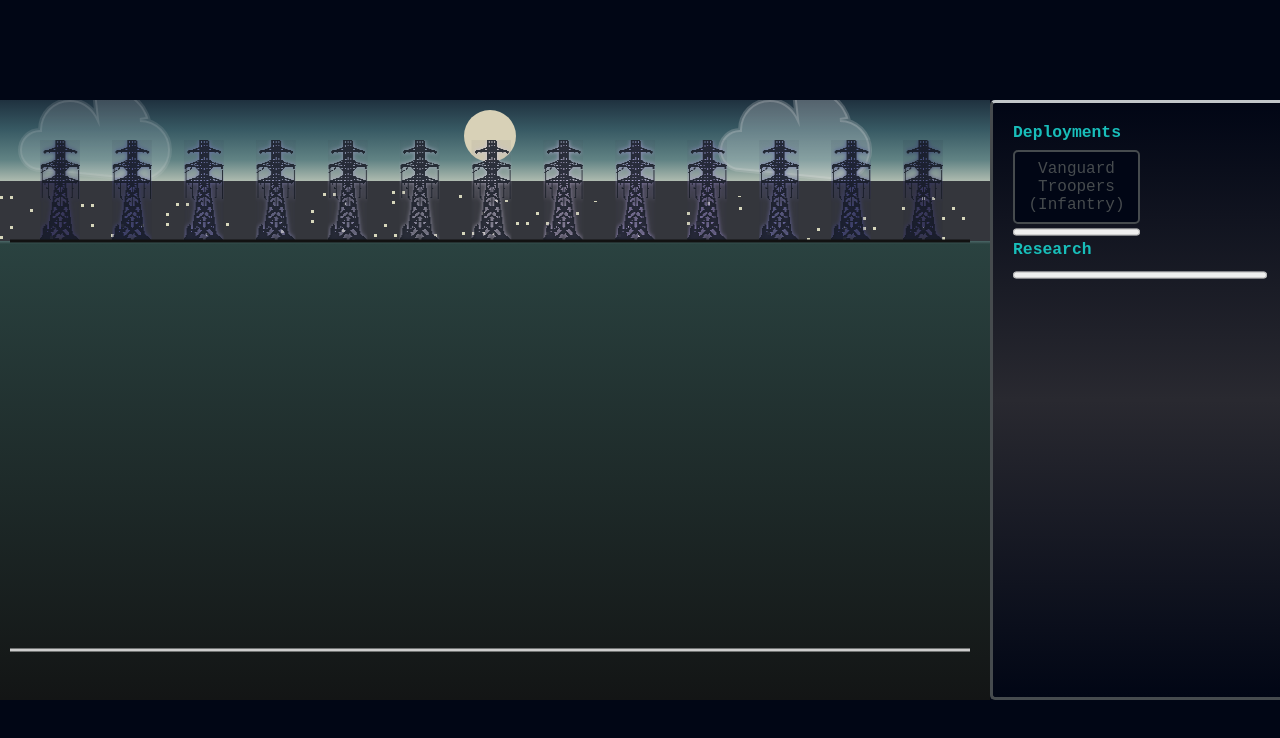
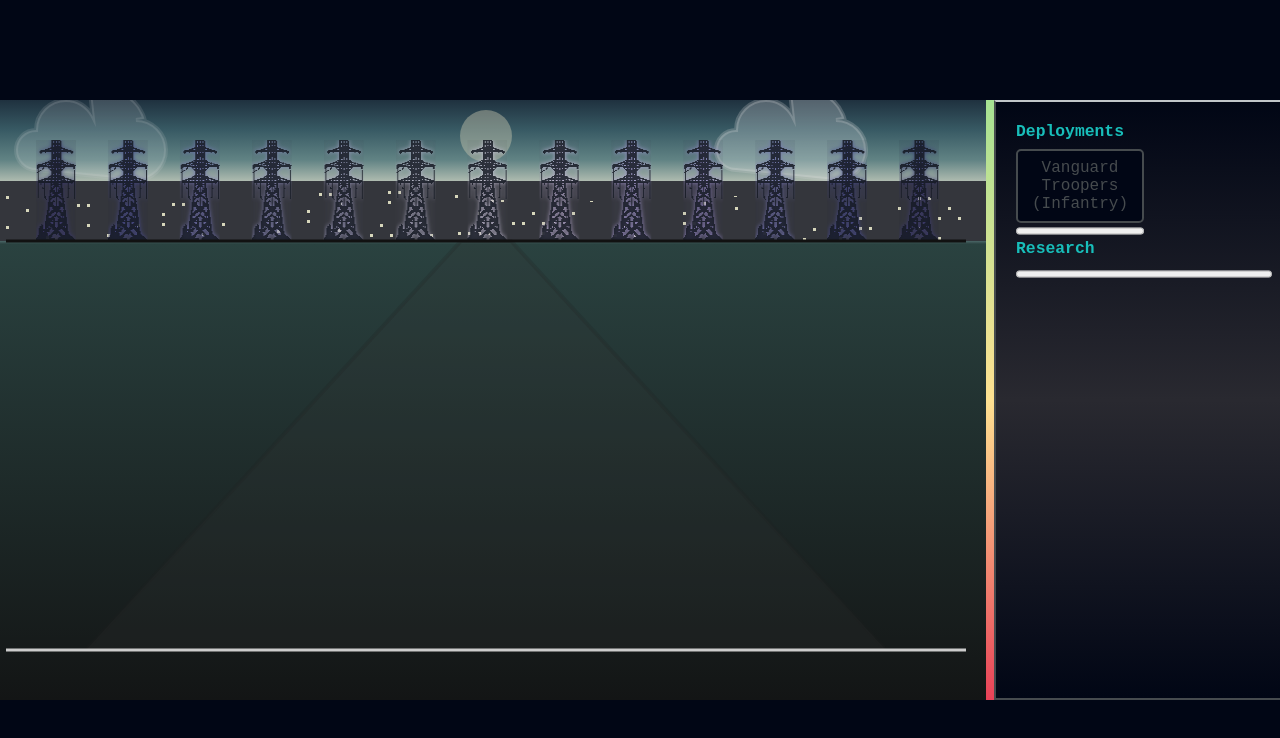
Before and after one commit to hseager/exilium, a website built with Vite: page index.html in a window 1280 px wide. Built offline with nearby package versions, Linux system fonts and the light colour scheme.

Commit message:
Added health bar

```diff
--- a/index.html
+++ b/index.html
@@ -7,6 +7,10 @@
 <html>
   <body>
     <canvas id="c2d" width="1000" height="600"></canvas>
+    <section class="damage-meter">
+      <div class="damage"></div>
+      <div class="current-health"></div>
+    </section>
     <section class="controls">
       <h3 class="m-0">Deployments</h3>
       <div class="grid">
--- a/src/core/config.ts
+++ b/src/core/config.ts
@@ -69,7 +69,7 @@ export function getFactionTheme(faction: Faction) {
 }
 
 export const infantryStyle = {
-  radius: 12,
+  radius: 16,
 };
 
 export const playerInfantryTimer: TimerConfig = {
--- /dev/null
+++ b/src/core/scene.ts
@@ -0,0 +1,123 @@
+import { safeZoneConfig, wallConfig } from "./config";
+import { drawEngine } from "./draw-engine";
+import { Building } from "./types";
+
+export function drawSun(ctx: CanvasRenderingContext2D) {
+  const sunRadius = 26;
+  const sunX = drawEngine.canvasWidth / 2;
+  const sunY = sunRadius + 10;
+
+  ctx.globalAlpha = 0.4;
+  ctx.beginPath();
+  ctx.arc(sunX, sunY, sunRadius, 0, 2 * Math.PI);
+  ctx.fillStyle = "#d8d1b7";
+  ctx.fill();
+  ctx.closePath();
+  ctx.globalAlpha = 1;
+}
+
+export function drawClouds(ctx: CanvasRenderingContext2D) {
+  drawCloud(ctx, 50, 50, 0.14);
+  drawCloud(ctx, 750, 50, 0.24);
+}
+
+export function drawCloud(
+  ctx: CanvasRenderingContext2D,
+  x: number,
+  y: number,
+  opacity: number
+) {
+  ctx.globalAlpha = opacity;
+  ctx.beginPath();
+  ctx.arc(x, y, 20, Math.PI * 0.5, Math.PI * 1.5);
+  ctx.arc(x + 30, y - 20, 30, Math.PI * 1, Math.PI * 1.85);
+  ctx.arc(x + 70, y - 20, 40, Math.PI * 1.37, Math.PI * 1.91);
+  ctx.arc(x + 100, y, 30, Math.PI * 1.5, Math.PI * 0.5);
+  ctx.closePath();
+  ctx.fillStyle = "#FFFFFF";
+  ctx.fill();
+  ctx.strokeStyle = "#D3D3D3";
+  ctx.stroke();
+  ctx.globalAlpha = 1;
+}
+
+export function drawBoard(ctx: CanvasRenderingContext2D) {
+  const gradient = ctx.createLinearGradient(0, 0, 0, drawEngine.canvasHeight);
+
+  gradient.addColorStop(0, "#1f313f");
+  gradient.addColorStop(0.05, "#385a64");
+  gradient.addColorStop(0.1, "#618384");
+  gradient.addColorStop(0.15, "#cfd3c2");
+  gradient.addColorStop(0.23, "#6b8a8d");
+  gradient.addColorStop(0.24, "#2a4240");
+  gradient.addColorStop(1, "#131515");
+
+  ctx.fillStyle = gradient;
+  ctx.fillRect(
+    0,
+    wallConfig.y,
+    drawEngine.canvasWidth,
+    drawEngine.canvasHeight
+  );
+}
+
+export function drawBackground(ctx: CanvasRenderingContext2D) {
+  const gradient = ctx.createLinearGradient(0, 0, 0, drawEngine.canvasHeight);
+
+  gradient.addColorStop(0, "#1f313f");
+  gradient.addColorStop(0.05, "#385a64");
+  gradient.addColorStop(0.1, "#618384");
+  gradient.addColorStop(0.15, "#cfd3c2");
+  gradient.addColorStop(0.23, "#6b8a8d");
+  gradient.addColorStop(0.24, "#2a4240");
+  gradient.addColorStop(1, "#131515");
+
+  ctx.fillStyle = gradient;
+  ctx.fillRect(0, 0, drawEngine.canvasWidth, drawEngine.canvasHeight);
+}
+
+export function drawRoad(ctx: CanvasRenderingContext2D) {
+  const yStart = wallConfig.y;
+  const yEnd = drawEngine.canvasHeight - safeZoneConfig.y;
+  const roadWidthBottom = 50;
+  const roadWidthTop = 800;
+  const canvasWidth = drawEngine.canvasWidth;
+
+  // Calculate offsets for trapezoid
+  const bottomLeftX = (canvasWidth - roadWidthBottom) / 2;
+  const bottomRightX = (canvasWidth + roadWidthBottom) / 2;
+  const topLeftX = (canvasWidth - roadWidthTop) / 2;
+  const topRightX = (canvasWidth + roadWidthTop) / 2;
+
+  ctx.globalAlpha = 0.2;
+  // Draw the trapezoid
+  ctx.fillStyle = "#333"; // Road color
+  ctx.strokeStyle = "#222"; // Road border color
+  ctx.lineWidth;
+  ctx.beginPath();
+  ctx.moveTo(bottomLeftX, yStart); // Bottom left corner
+  ctx.lineTo(bottomRightX, yStart); // Bottom right corner
+  ctx.lineTo(topRightX, yEnd); // Top right corner
+  ctx.lineTo(topLeftX, yEnd); // Top left corner
+  ctx.closePath(); // Connect back to the start p
+  ctx.fill();
+  ctx.stroke();
+  ctx.globalAlpha = 1;
+}
+
+export function drawSkyline(
+  ctx: CanvasRenderingContext2D,
+  buildings: Building[]
+) {
+  buildings.forEach((building) => {
+    // Draw the building
+    ctx.fillStyle = "#34363c";
+    ctx.fillRect(building.x, building.y, building.width, building.height);
+
+    // Draw the lights
+    ctx.fillStyle = "#d6d6bb";
+    building.lights.forEach((light) => {
+      ctx.fillRect(light.x, light.y, light.size, light.size);
+    });
+  });
+}
--- a/src/game-states/game.state.ts
+++ b/src/game-states/game.state.ts
@@ -15,6 +15,14 @@ import {
   wallConfig,
 } from "@/core/config";
 import { winState } from "./win.state";
+import {
+  drawBackground,
+  drawBoard,
+  drawClouds,
+  drawRoad,
+  drawSkyline,
+  drawSun,
+} from "@/core/scene";
 
 class GameState implements State {
   private pylonSprite = new Image();
@@ -35,11 +43,12 @@ class GameState implements State {
   }
 
   onUpdate(delta: number) {
-    this.drawBackground();
-    this.drawSun();
-    this.drawClouds();
-    this.drawSkyline();
-    this.drawBoard();
+    drawBackground(this.ctx);
+    drawSun(this.ctx);
+    drawClouds(this.ctx);
+    drawSkyline(this.ctx, this.buildings);
+    drawBoard(this.ctx);
+    drawRoad(this.ctx);
     this.drawPylons();
     this.drawSafeZone();
     this.drawUnits();
@@ -89,83 +98,6 @@ class GameState implements State {
       this.ctx.stroke();
       this.ctx.closePath();
     }
-  }
-
-  private drawSun() {
-    const sunRadius = 26;
-    const sunX = drawEngine.canvasWidth / 2;
-    const sunY = sunRadius + 10;
-
-    this.ctx.beginPath();
-    this.ctx.arc(sunX, sunY, sunRadius, 0, 2 * Math.PI);
-    this.ctx.fillStyle = "#d8d1b7";
-    this.ctx.fill();
-    this.ctx.closePath();
-  }
-
-  private drawClouds() {
-    this.drawCloud(50, 50, 0.14);
-    this.drawCloud(750, 50, 0.24);
-  }
-
-  private drawCloud(x: number, y: number, opacity: number) {
-    this.ctx.globalAlpha = opacity;
-    this.ctx.beginPath();
-    this.ctx.arc(x, y, 20, Math.PI * 0.5, Math.PI * 1.5);
-    this.ctx.arc(x + 30, y - 20, 30, Math.PI * 1, Math.PI * 1.85);
-    this.ctx.arc(x + 70, y - 20, 40, Math.PI * 1.37, Math.PI * 1.91);
-    this.ctx.arc(x + 100, y, 30, Math.PI * 1.5, Math.PI * 0.5);
-    this.ctx.closePath();
-    this.ctx.fillStyle = "#FFFFFF";
-    this.ctx.fill();
-    this.ctx.strokeStyle = "#D3D3D3";
-    this.ctx.stroke();
-    this.ctx.globalAlpha = 1;
-  }
-
-  private drawBoard() {
-    const gradient = this.ctx.createLinearGradient(
-      0,
-      0,
-      0,
-      drawEngine.canvasHeight
-    );
-
-    gradient.addColorStop(0, "#1f313f");
-    gradient.addColorStop(0.05, "#385a64");
-    gradient.addColorStop(0.1, "#618384");
-    gradient.addColorStop(0.15, "#cfd3c2");
-    gradient.addColorStop(0.23, "#6b8a8d");
-    gradient.addColorStop(0.24, "#2a4240");
-    gradient.addColorStop(1, "#131515");
-
-    this.ctx.fillStyle = gradient;
-    this.ctx.fillRect(
-      0,
-      wallConfig.y,
-      drawEngine.canvasWidth,
-      drawEngine.canvasHeight
-    );
-  }
-
-  private drawBackground() {
-    const gradient = this.ctx.createLinearGradient(
-      0,
-      0,
-      0,
-      drawEngine.canvasHeight
-    );
-
-    gradient.addColorStop(0, "#1f313f");
-    gradient.addColorStop(0.05, "#385a64");
-    gradient.addColorStop(0.1, "#618384");
-    gradient.addColorStop(0.15, "#cfd3c2");
-    gradient.addColorStop(0.23, "#6b8a8d");
-    gradient.addColorStop(0.24, "#2a4240");
-    gradient.addColorStop(1, "#131515");
-
-    this.ctx.fillStyle = gradient;
-    this.ctx.fillRect(0, 0, drawEngine.canvasWidth, drawEngine.canvasHeight);
   }
 
   private initializeSkyline() {
@@ -229,25 +161,6 @@ class GameState implements State {
     }
 
     return lights;
-  }
-
-  private drawSkyline() {
-    this.buildings.forEach((building) => {
-      // Draw the building
-      this.ctx.fillStyle = "#34363c";
-      this.ctx.fillRect(
-        building.x,
-        building.y,
-        building.width,
-        building.height
-      );
-
-      // Draw the lights
-      this.ctx.fillStyle = "#d6d6bb";
-      building.lights.forEach((light) => {
-        this.ctx.fillRect(light.x, light.y, light.size, light.size);
-      });
-    });
   }
 
   private drawPylons() {
--- a/src/model/player.ts
+++ b/src/model/player.ts
@@ -1,4 +1,5 @@
 import { playerMaxLife } from "@/core/config";
+import { select } from "@/util";
 
 export class Player {
   maxLife = playerMaxLife;
@@ -6,5 +7,8 @@ export class Player {
 
   takeDamage(damage: number) {
     this.life -= damage;
+
+    const damageBar = select<HTMLDivElement>(".damage");
+    if (damageBar) damageBar.style.height = `${this.maxLife - this.life}%`;
   }
 }
--- a/style.css
+++ b/style.css
@@ -57,11 +57,11 @@ button {
   );
 
   color: var(--theme-4);
-  border: 3px solid var(--theme-7);
+  border: 2px solid var(--theme-7);
   border-left-color: var(--theme-6);
   border-bottom-color: var(--theme-6);
 
-  border-radius: var(--border-radius);
+  /* border-radius: var(--border-radius); */
 }
 
 .controls button {
@@ -119,3 +119,31 @@ button {
   color: var(--theme-6);
   border-color: var(--theme-6);
 }
+
+.damage-meter {
+  height: 600px;
+  width: 8px;
+  background: var(--theme-6);
+  position: relative;
+  overflow: hidden;
+}
+
+.damage {
+  position: absolute;
+  top: 0;
+  left:0;
+  background: var(--theme-6);
+  height: 0;
+  width: 100%;
+  z-index: 99;
+  transition: height 0.5s;
+}
+
+.current-health {
+  height: 100%;
+  background: linear-gradient(#a6e293, #fee191, #e84258);
+  position: absolute;
+  bottom:0;
+  left:0;
+  width:100%;
+}
```
